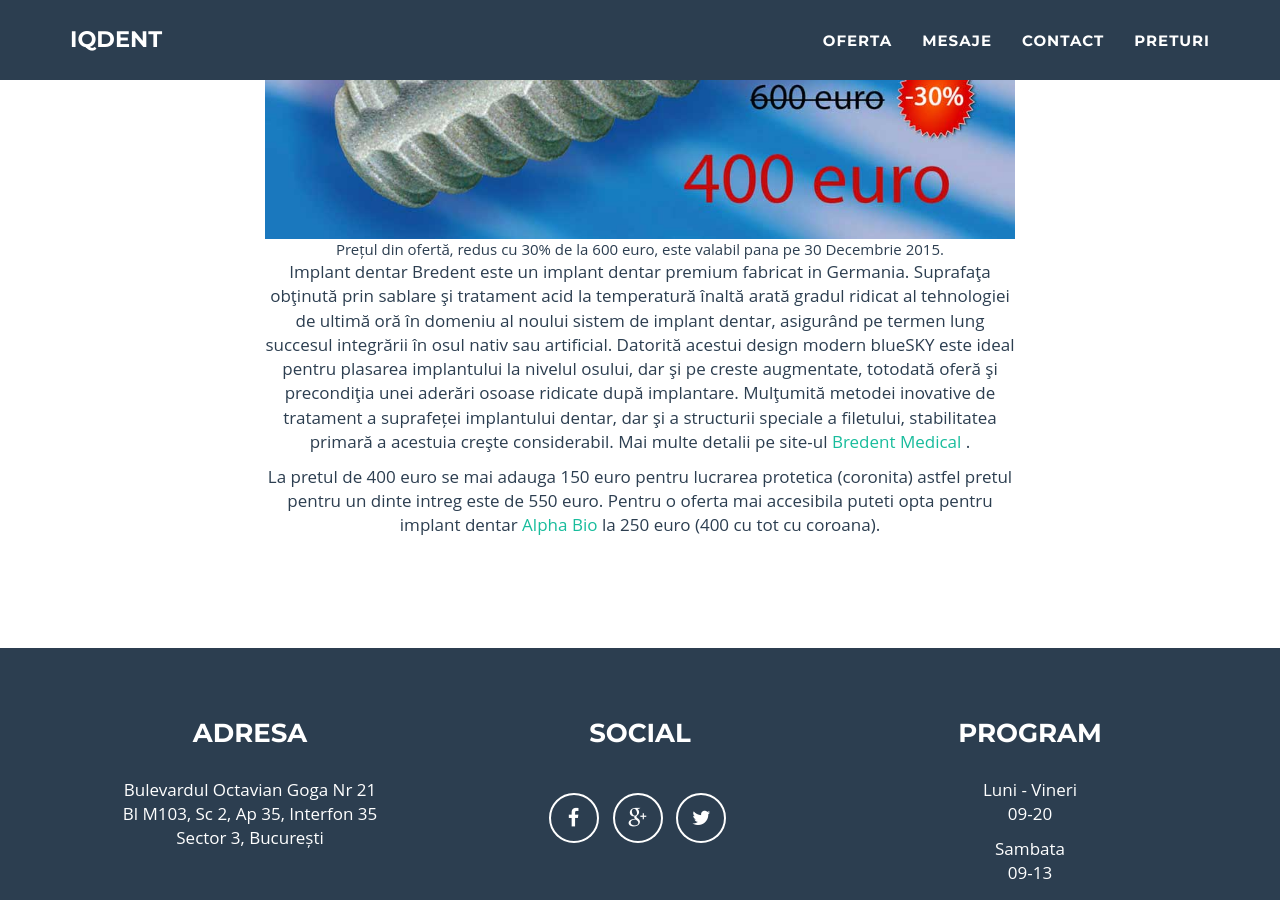
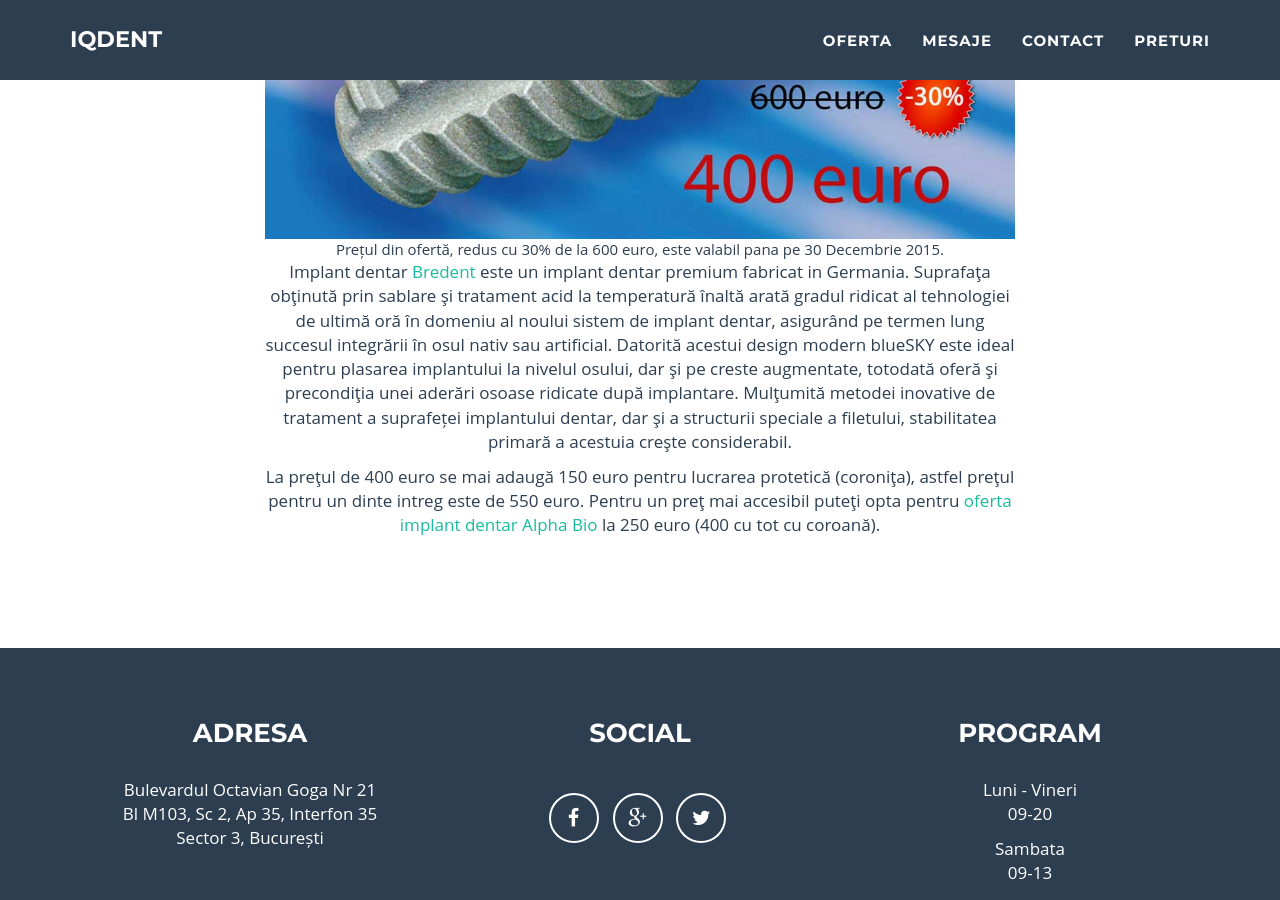
Before and after one commit to littledentgopo/offerdent, a Jekyll site: the page built from promotie-bredent.html, in a window 1280 px wide and 900 px high, scrolled down 1450 px. Built offline with Jekyll 4.4.1, drawn with Linux system fonts in a browser that asks for light colours.

Commit message:
Change bredent offer

```diff
--- a/_includes/section-discount-bredent.html
+++ b/_includes/section-discount-bredent.html
@@ -19,18 +19,18 @@
                     Prețul din ofertă, redus cu 30% de la 600 euro, este valabil pana pe 30 Decembrie 2015.
                 </div>
 
+                 <div class="col-lg-8 col-lg-offset-2 text-center">
+                    <p>
+                    Implant dentar <a href="http://www.bredent-medical.ro/bluesky-implant-dentar.html" target="_blank">Bredent</a> este un implant dentar premium fabricat in Germania. Suprafaţa obţinută prin sablare şi tratament acid la temperatură înaltă arată gradul ridicat al tehnologiei de ultimă oră în domeniu al noului sistem de implant dentar, asigurând pe termen lung succesul integrării în osul nativ sau artificial. Datorită acestui design modern blueSKY este ideal pentru plasarea implantului la nivelul osului, dar şi pe creste augmentate, totodată oferă şi precondiţia unei aderări osoase ridicate după implantare. Mulţumită metodei inovative de tratament a suprafeței implantului dentar, dar şi a structurii speciale a filetului, stabilitatea primară a acestuia creşte considerabil.
+                    </p>
+                    <p>
+                        La preţul de 400 euro se mai adaugă 150 euro pentru lucrarea protetică (coroniţa), astfel preţul pentru un dinte intreg este de 550 euro. Pentru un preţ mai accesibil puteţi opta pentru <a href="/promotie-alphabio.html">oferta implant dentar Alpha Bio</a> la 250 euro (400 cu tot cu coroană).
+                    </p>
+                </div>
+
             </div>
 
-            <div class="row">
-                <div class="col-lg-8 col-lg-offset-2 text-center">
-                    <p>
-                    Implant dentar Bredent este un implant dentar premium fabricat in Germania. Suprafaţa obţinută prin sablare şi tratament acid la temperatură înaltă arată gradul ridicat al tehnologiei de ultimă oră în domeniu al noului sistem de implant dentar, asigurând pe termen lung succesul integrării în osul nativ sau artificial. Datorită acestui design modern blueSKY este ideal pentru plasarea implantului la nivelul osului, dar şi pe creste augmentate, totodată oferă şi precondiţia unei aderări osoase ridicate după implantare. Mulţumită metodei inovative de tratament a suprafeței implantului dentar, dar şi a structurii speciale a filetului, stabilitatea primară a acestuia creşte considerabil. Mai multe detalii pe site-ul <a href="http://www.bredent-medical.ro/bluesky-implant-dentar.html" target="_blank">Bredent Medical </a>.
-                    </p>
-                    <p>
-                        La pretul de 400 euro se mai adauga 150 euro pentru lucrarea protetica (coronita) astfel pretul pentru un dinte intreg este de 550 euro. Pentru o oferta mai accesibila puteti opta pentru implant dentar <a href="/promotie-alphabio.html">Alpha Bio</a> la 250 euro (400 cu tot cu coroana).
-                    </p>
-                </div>
-            </div>
+
         </div>
 
     </section>
```
